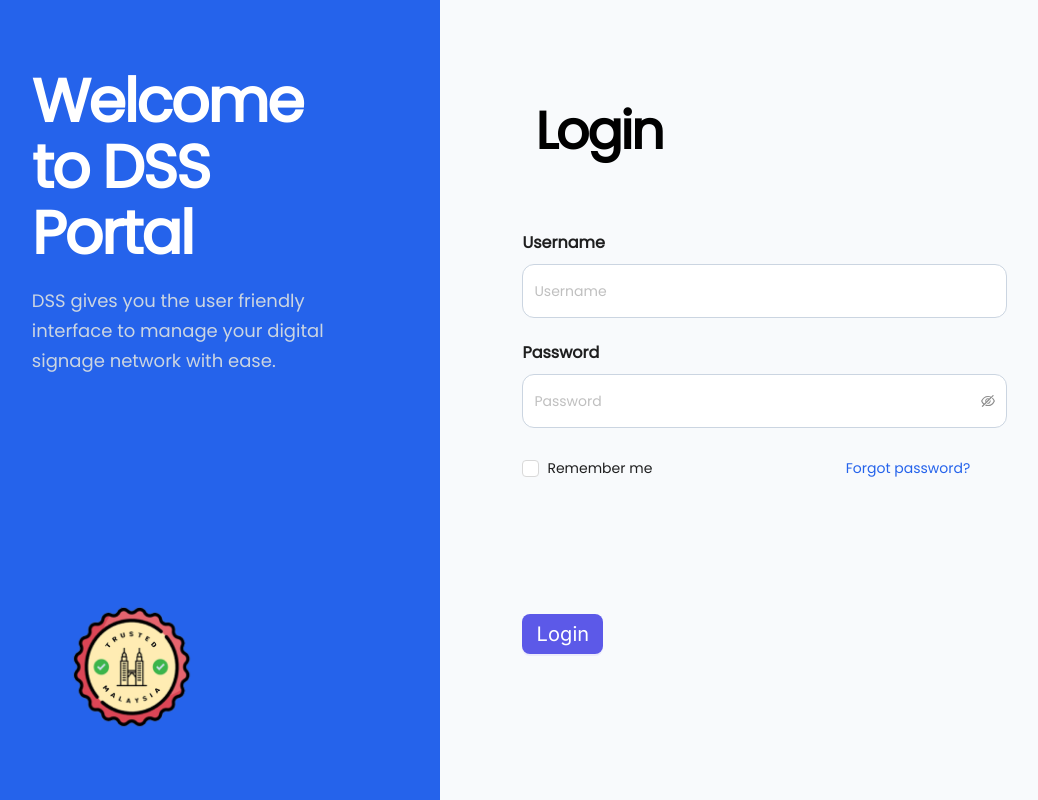
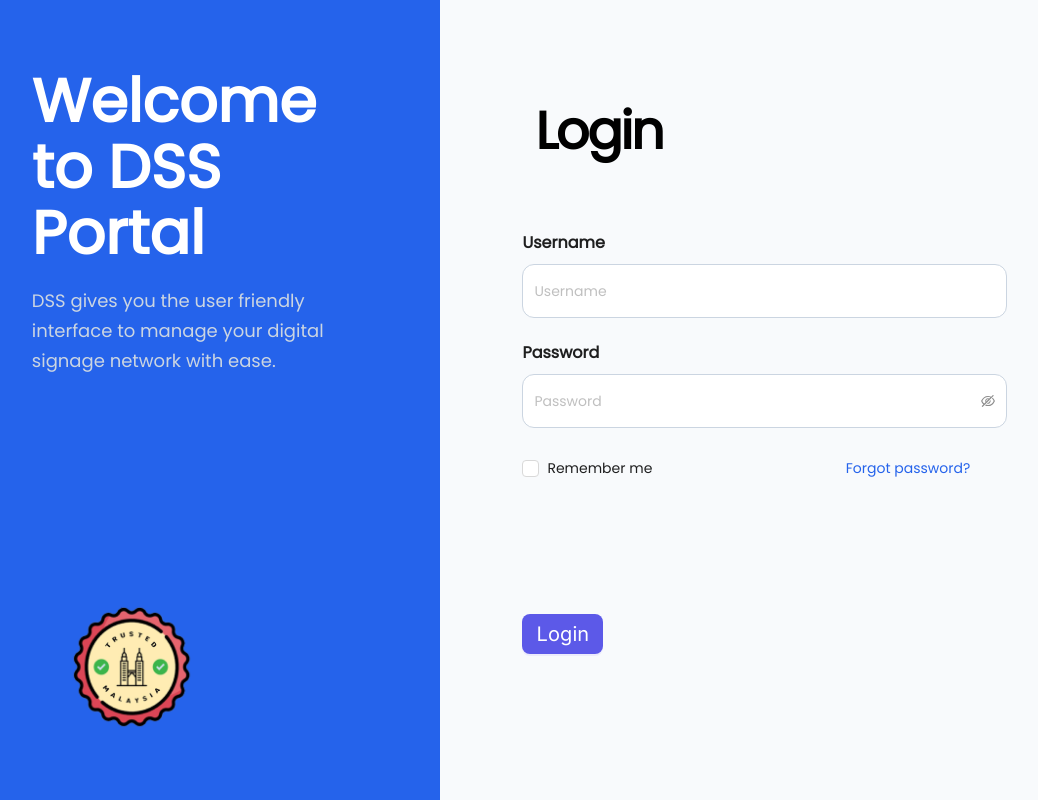
Before and after one commit to invoker0825/React-CRM, a React (Create React App) app: page / in a window 1280 px wide. Shown: the whole page, without its empty margins (46-1084 px from the left). Built offline with nearby package versions, Linux system fonts and the light colour scheme.

Commit message:
quick fix

```diff
--- a/src/pages/login/login.scss
+++ b/src/pages/login/login.scss
@@ -16,7 +16,6 @@
                 font-size: 60px;
                 font-weight: 600;
                 line-height: 66px;
-                letter-spacing: -2px;
                 color: #FFFFFF;
                 margin-bottom: 20px;
             }
```
